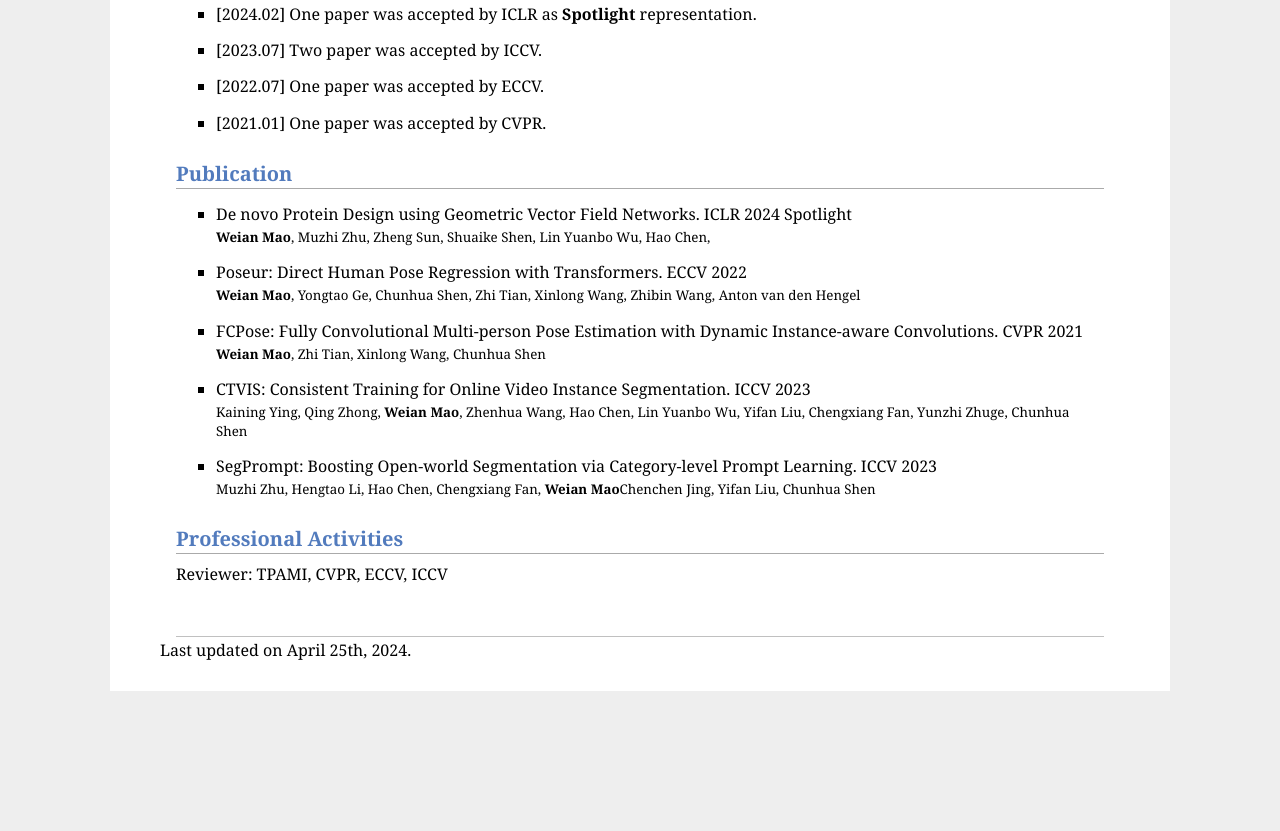
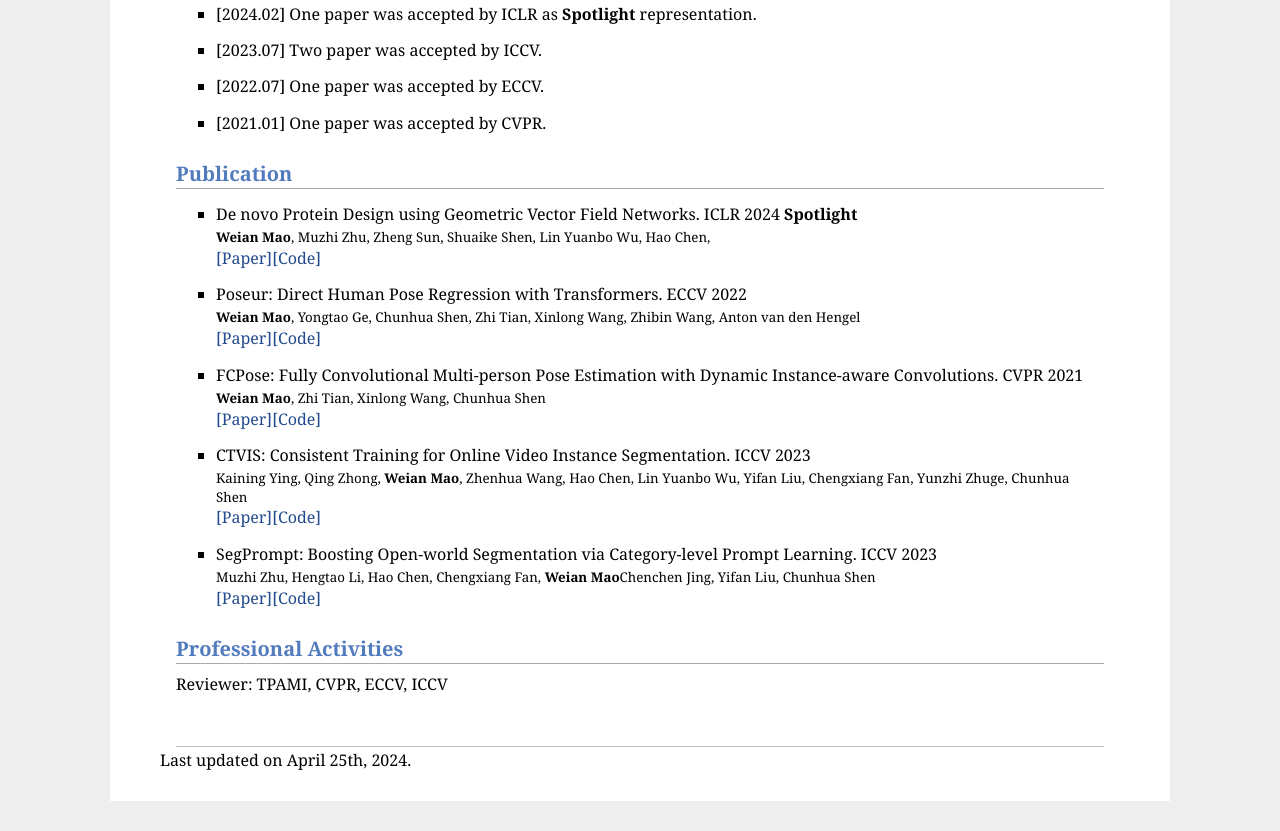
Before and after one commit to WeianMao/WeianMao.github.io, a plain HTML site: page index.html in a window 1280 px wide. Shown: the part 766-1597 px from the top of the page. Before the commit the page ends 1487 px from the top, so only its background shows below. Drawn offline with Linux system fonts and the light colour scheme.

Commit message:
fix image and add link

```diff
--- a/index.html
+++ b/index.html
@@ -29,7 +29,7 @@
                 </p>
             </td>
             <td>
-                <img src="./img/2023.jpg" border="0" width="300">
+                <img src="./img/2023.JPG" border="0" width="300">
             </td>
 
         </tr>
@@ -81,24 +81,29 @@
 <h2>Publication<small></small></h2>
 <ul>
     <li>
-        De novo Protein Design using Geometric Vector Field Networks. ICLR 2024 Spotlight<br>
-        <small><strong>Weian Mao</strong>, Muzhi Zhu, Zheng Sun, Shuaike Shen, Lin Yuanbo Wu, Hao Chen, </small>
+        De novo Protein Design using Geometric Vector Field Networks. ICLR 2024 <strong>Spotlight</strong><br>
+        <small><strong>Weian Mao</strong>, Muzhi Zhu, Zheng Sun, Shuaike Shen, Lin Yuanbo Wu, Hao Chen, </small><br>
+        <a href="https://arxiv.org/pdf/2310.11802.pdf">[Paper]</a><a href="https://github.com/aim-uofa/VFN">[Code]</a>
     </li>
     <li>
         Poseur: Direct Human Pose Regression with Transformers. ECCV 2022 <br>
-        <small><strong>Weian Mao</strong>, Yongtao Ge, Chunhua Shen, Zhi Tian, Xinlong Wang, Zhibin Wang, Anton van den Hengel </small>
+        <small><strong>Weian Mao</strong>, Yongtao Ge, Chunhua Shen, Zhi Tian, Xinlong Wang, Zhibin Wang, Anton van den Hengel </small><br>
+        <a href="https://arxiv.org/pdf/2201.07412.pdf">[Paper]</a><a href="https://github.com/aim-uofa/Poseur">[Code]</a>
     </li>
     <li>
         FCPose: Fully Convolutional Multi-person Pose Estimation with Dynamic Instance-aware Convolutions. CVPR 2021 <br>
-        <small><strong>Weian Mao</strong>, Zhi Tian, Xinlong Wang, Chunhua Shen </small>
+        <small><strong>Weian Mao</strong>, Zhi Tian, Xinlong Wang, Chunhua Shen </small><br>
+        <a href="https://openaccess.thecvf.com/content/CVPR2021/papers/Mao_FCPose_Fully_Convolutional_Multi-Person_Pose_Estimation_With_Dynamic_Instance-Aware_Convolutions_CVPR_2021_paper.pdf">[Paper]</a><a href="https://github.com/aim-uofa/AdelaiDet">[Code]</a>
     </li>
     <li>
         CTVIS: Consistent Training for Online Video Instance Segmentation. ICCV 2023 <br>
-        <small>Kaining Ying, Qing Zhong, <strong>Weian Mao</strong>, Zhenhua Wang, Hao Chen, Lin Yuanbo Wu, Yifan Liu, Chengxiang Fan, Yunzhi Zhuge, Chunhua Shen </small>
+        <small>Kaining Ying, Qing Zhong, <strong>Weian Mao</strong>, Zhenhua Wang, Hao Chen, Lin Yuanbo Wu, Yifan Liu, Chengxiang Fan, Yunzhi Zhuge, Chunhua Shen </small><br>
+        <a href="https://openaccess.thecvf.com/content/ICCV2023/papers/Ying_CTVIS_Consistent_Training_for_Online_Video_Instance_Segmentation_ICCV_2023_paper.pdf">[Paper]</a><a href="https://github.com/KainingYing/CTVIS">[Code]</a>
     </li>
     <li>
         SegPrompt: Boosting Open-world Segmentation via Category-level Prompt Learning. ICCV 2023 <br>
-        <small>Muzhi Zhu, Hengtao Li, Hao Chen, Chengxiang Fan, <strong>Weian Mao</strong>Chenchen Jing, Yifan Liu, Chunhua Shen </small>
+        <small>Muzhi Zhu, Hengtao Li, Hao Chen, Chengxiang Fan, <strong>Weian Mao</strong>Chenchen Jing, Yifan Liu, Chunhua Shen </small><br>
+        <a href="https://openaccess.thecvf.com/content/ICCV2023/papers/Zhu_SegPrompt_Boosting_Open-World_Segmentation_via_Category-Level_Prompt_Learning_ICCV_2023_paper.pdf">[Paper]</a><a href="https://github.com/aim-uofa/SegPrompt">[Code]</a>
     </li>
 </ul>
 
```
